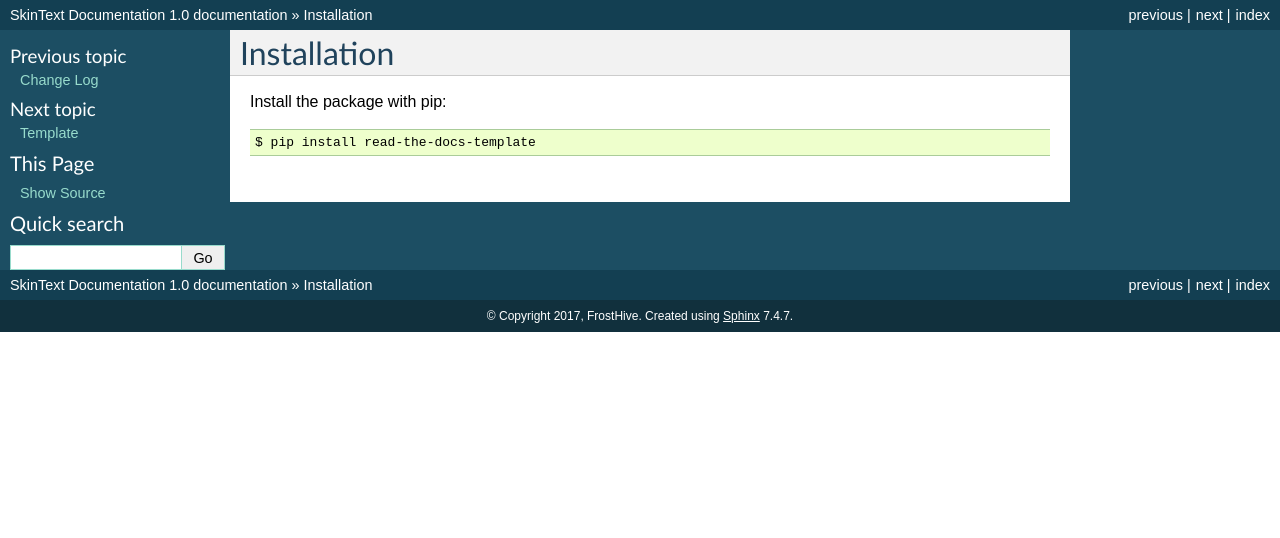
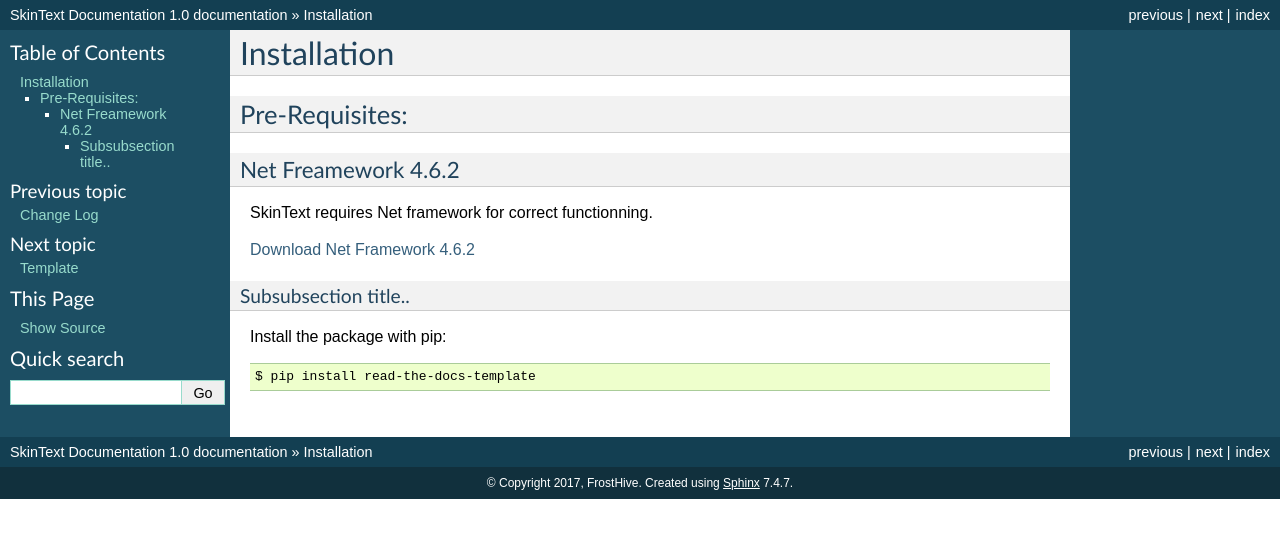
Before and after one commit to Sniperkillerut/SkinText-Documentation, a Sphinx documentation site: the page built from docs/installation.rst, in a window 1280 px wide. Shown: the top 538 px of the page. Built offline with Sphinx 7.4.7, drawn with Linux system fonts in a browser that asks for light colours.

```diff
--- a/docs/history.rst
+++ b/docs/history.rst
@@ -8,7 +8,7 @@ asd
 0.2::
 
   asd
-  a
+  ad
 
 0.3:
 asd
--- a/docs/installation.rst
+++ b/docs/installation.rst
@@ -2,6 +2,21 @@
 Installation
 ============
 
+Pre-Requisites:
+---------------
+
+***************
+Net Freamework 4.6.2
+***************
+SkinText requires Net framework for correct functionning.
+
+`Download Net Framework 4.6.2 <http://google.com>`_
+
+Subsubsection title..
+^^^^^^^^^^^^^^^^^^^^^
+
+
+
 Install the package with pip::
 
     $ pip install read-the-docs-template
```
